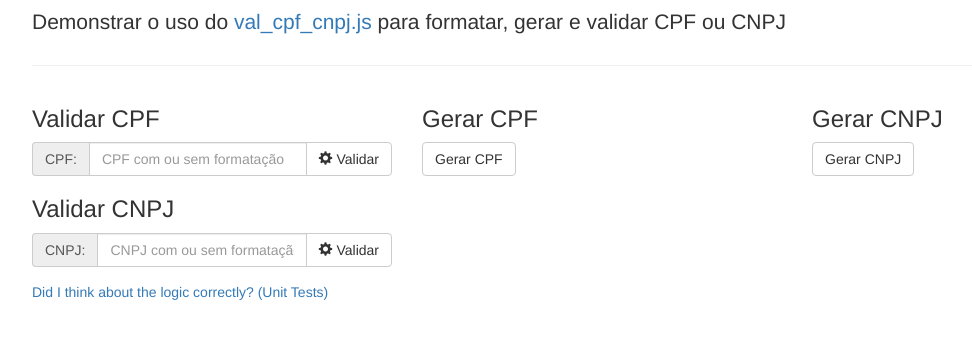
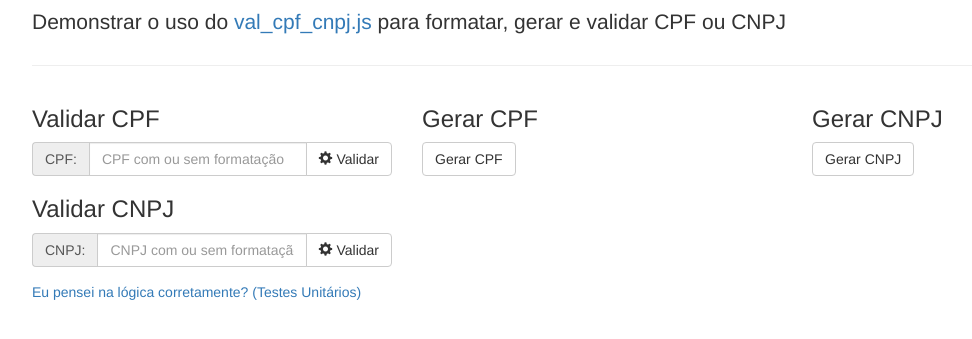
Before and after one commit to fabiorecife/cpf-cnpj-js, a website: page index.html in a window 1280 px wide. Shown: the part 83-422 px from the top of the page, without its empty margins (38-1010 px from the left). Drawn offline with nearby package versions, Linux system fonts and the light colour scheme.

Commit message:
link unit test

```diff
--- a/index.html
+++ b/index.html
@@ -94,7 +94,7 @@
 
     <div class="row">
         <div class="col-md-4">
-            <a href="qunit.html">Did I think about the logic correctly? (Unit Tests)</a>
+            <a href="qunit.html">Eu pensei na lógica corretamente? (Testes Unitários)</a>
 
         </div>
         <div class="col-md-4">
```
